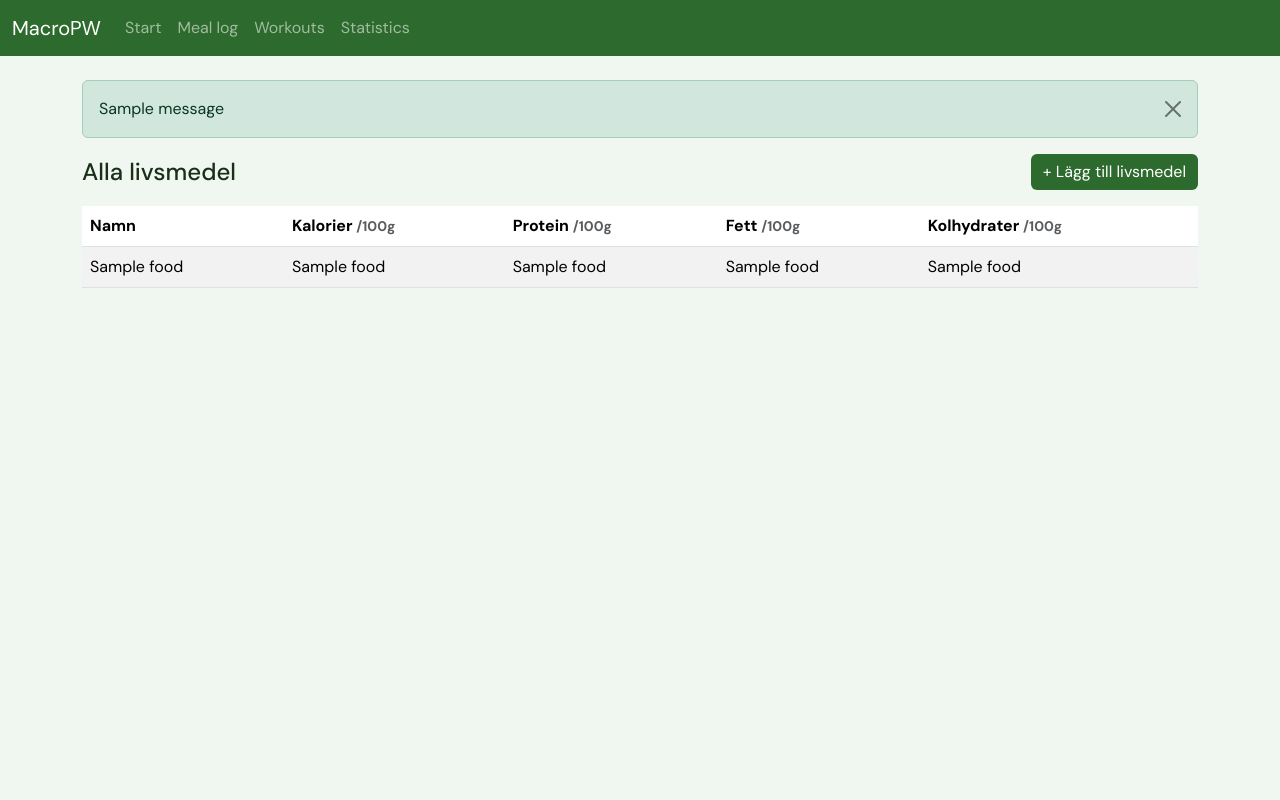
After one commit to Lindbergviktor/MacroPW, a Flask app: template templates/foods.html in a window 1280 px wide. The commit adds this page. Run offline with Flask 3, Linux system fonts and the light colour scheme; the template is opened without the code that fills it: most values are stand-ins (such as "Sample title", 1, 10 or a date in 2020); one stand-in notice (Sample message) is shown; parts of the project's set-up code (start-up, migrations or seed data) failed here and were passed over; some libraries are stand-ins or nearby versions.

Commit message:
livsmedel och meals
fixade en lista med alla livsmedel och färdiga måltider samt möjlighet att lägga till nya.

```diff
--- a/app.py
+++ b/app.py
@@ -1,6 +1,8 @@
-from flask import Flask, render_template
+from flask import Flask, render_template, request, redirect, url_for, flash
+from db import get_db_connection
 
 app = Flask(__name__)
+app.secret_key = "hemlig_nyckel"
 
 @app.route("/")
 def index():
@@ -8,7 +10,115 @@ def index():
 
 @app.route("/meals")
 def meals():
-    return render_template("meals.html")
+    conn = get_db_connection()
+    cur = conn.cursor()
+
+    # Hämta livsmedel
+    cur.execute("SELECT * FROM food;")
+    foods = cur.fetchall()
+
+    # Hämta sparade recept med ingredienser
+    cur.execute("""
+        SELECT m.meal_id, m.name, f.name, mi.amount
+        FROM meal m
+        JOIN meal_ingredient mi ON m.meal_id = mi.meal_id
+        JOIN food f ON mi.food_id = f.food_id
+        ORDER BY m.meal_id
+    """)
+    rows = cur.fetchall()
+
+    cur.close()
+    conn.close()
+
+    # Gruppera ingredienser per recept
+    meals_dict = {}
+    for meal_id, meal_name, food_name, amount in rows:
+        if meal_id not in meals_dict:
+            meals_dict[meal_id] = {"name": meal_name, "ingredients": []}
+        meals_dict[meal_id]["ingredients"].append({"food": food_name, "amount": amount})
+
+    return render_template("meals.html", foods=foods, meals=meals_dict.values())
+
+@app.route("/foods")
+def foods():
+    conn = get_db_connection()
+    cur = conn.cursor()
+    cur.execute("SELECT * FROM food;")
+    foods = cur.fetchall()
+    cur.close()
+    conn.close()
+    return render_template("foods.html", foods=foods)
+
+@app.route("/add_food", methods=["POST"])
+def add_food():
+    name = request.form["name"]
+    calories = request.form["calories"]
+    protein = request.form["protein"]
+    fat = request.form["fat"]
+    carbs = request.form["carbs"]
+
+    # Validering
+    if not name.strip():
+        flash("Namnet får inte vara tomt.", "danger")
+        return redirect(url_for("foods"))
+
+    if int(calories) <= 0:
+        flash("Kalorier måste vara större än 0.", "danger")
+        return redirect(url_for("foods"))
+
+    for value in [protein, fat, carbs]:
+        if float(value) < 0:
+            flash("Näringsvärden kan inte vara negativa.", "danger")
+            return redirect(url_for("foods"))
+
+    conn = get_db_connection()
+    cur = conn.cursor()
+    cur.execute(
+        "INSERT INTO food (name, calories, protein, fat, carbs) VALUES (%s, %s, %s, %s, %s)",
+        (name, calories, protein, fat, carbs)
+    )
+    conn.commit()
+    cur.close()
+    conn.close()
+
+    return redirect(url_for("foods"))
+
+@app.route("/add_meal", methods=["POST"])
+def add_meal():
+    meal_name = request.form["meal_name"]
+    food_ids = request.form.getlist("food_id[]")
+    amounts = request.form.getlist("amount[]")
+
+    # Validering
+    if not meal_name.strip():
+        flash("Namnet får inte vara tomt.", "danger")
+        return redirect(url_for("meals"))
+
+    for amount in amounts:
+        if float(amount) <= 0:
+            flash("Mängd måste vara större än 0.", "danger")
+            return redirect(url_for("meals"))
+
+    conn = get_db_connection()
+    cur = conn.cursor()
+
+    cur.execute(
+        "INSERT INTO meal (name, user_id) VALUES (%s, %s) RETURNING meal_id",
+        (meal_name, 1)
+    )
+    meal_id = cur.fetchone()[0]
+
+    for food_id, amount in zip(food_ids, amounts):
+        cur.execute(
+            "INSERT INTO meal_ingredient (meal_id, food_id, amount) VALUES (%s, %s, %s)",
+            (meal_id, food_id, amount)
+        )
+
+    conn.commit()
+    cur.close()
+    conn.close()
+
+    return redirect(url_for("meals"))
 
 @app.route("/statistics")
 def statistics():
--- /dev/null
+++ b/templates/foods.html
@@ -0,0 +1,146 @@
+<!doctype html>
+<html lang="en">
+  <head>
+    <meta charset="utf-8">
+    <meta name="viewport" content="width=device-width, initial-scale=1">
+    <title>MacroPW – Livsmedel</title>
+    <link href="https://cdn.jsdelivr.net/npm/bootstrap@5.3.8/dist/css/bootstrap.min.css" rel="stylesheet" integrity="sha384-sRIl4kxILFvY47J16cr9ZwB07vP4J8+LH7qKQnuqkuIAvNWLzeN8tE5YBujZqJLB" crossorigin="anonymous">
+    <link href="https://fonts.googleapis.com/css2?family=DM+Sans:wght@400;500;600;700&family=DM+Mono:wght@500&display=swap" rel="stylesheet">
+    <style>
+      :root {
+        --green-dark: #2d6a2d;
+        --green-mid: #4a9c4a;
+        --green-light: #7ec87e;
+        --green-pale: #c8e6c8;
+        --green-bg: #f0f7f0;
+        --text-dark: #1a2e1a;
+        --text-muted: #6b8f6b;
+        --card-bg: #ffffff;
+        --section-bg: #ddeedd;
+        --radius: 18px;
+        --radius-sm: 12px;
+      }
+
+      * { box-sizing: border-box; }
+
+      body {
+        font-family: 'DM Sans', sans-serif;
+        background: var(--green-bg);
+        color: var(--text-dark);
+        min-height: 100vh;
+        padding-bottom: 2rem;
+      }
+      .navbar { background: var(--green-dark) !important; }
+      .btn-green {
+        background-color: var(--green-dark);
+        color: white;
+        border: none;
+        }
+
+        .btn-green:hover {
+        background-color: var(--green-mid);
+        color: white;
+        }
+    </style>
+  </head>
+  <body>
+    <nav class="navbar navbar-expand-lg" data-bs-theme="dark">
+      <div class="container-fluid">
+        <a class="navbar-brand" href="{{ url_for('index') }}">MacroPW</a>
+        <button class="navbar-toggler" type="button" data-bs-toggle="collapse" data-bs-target="#navbarNavAltMarkup" aria-controls="navbarNavAltMarkup" aria-expanded="false" aria-label="Toggle navigation">
+          <span class="navbar-toggler-icon"></span>
+        </button>
+        <div class="collapse navbar-collapse" id="navbarNavAltMarkup">
+          <div class="navbar-nav">
+            <a class="nav-link" href="{{ url_for('index') }}">Start</a>
+            <a class="nav-link" href="{{ url_for('meals') }}">Meal log</a>
+            <a class="nav-link" href="{{ url_for('workouts') }}">Workouts</a>
+            <a class="nav-link" href="{{ url_for('statistics') }}">Statistics</a>
+          </div>
+        </div>
+      </div>
+    </nav>
+
+    <div class="container mt-4">
+        {% with messages = get_flashed_messages(with_categories=true) %}
+            {% if messages %}
+                {% for category, message in messages %}
+                <div class="alert alert-{{ category }} alert-dismissible fade show" role="alert">
+                    {{ message }}
+                    <button type="button" class="btn-close" data-bs-dismiss="alert"></button>
+                </div>
+                {% endfor %}
+            {% endif %}
+        {% endwith %}
+        <div class="d-flex justify-content-between align-items-center mb-3">
+            <h4 class="mb-0">Alla livsmedel</h4>
+            <button type="button" class="btn btn-green" data-bs-toggle="modal" data-bs-target="#addFoodModal">
+            + Lägg till livsmedel
+            </button>
+        </div>
+      <table class="table table-striped">
+        <thead>
+          <tr>
+            <th>Namn</th>
+            <th>Kalorier <small class="text-muted">/100g</small></th>
+            <th>Protein <small class="text-muted">/100g</small></th>
+            <th>Fett <small class="text-muted">/100g</small></th>
+            <th>Kolhydrater <small class="text-muted">/100g</small></th>
+          </tr>
+        </thead>
+        <tbody>
+          {% for food in foods %}
+          <tr>
+            <td>{{ food[1] }}</td>
+            <td>{{ food[2] }}</td>
+            <td>{{ food[3] }}</td>
+            <td>{{ food[4] }}</td>
+            <td>{{ food[5] }}</td>
+          </tr>
+          {% endfor %}
+        </tbody>
+      </table>
+    </div>
+
+    <div class="modal fade" id="addFoodModal" tabindex="-1" aria-labelledby="addFoodModalLabel" aria-hidden="true">
+        <div class="modal-dialog">
+            <div class="modal-content">
+
+                <div class="modal-header" style="background-color: var(--green-dark);">
+                    <h5 class="modal-title text-white" id="addFoodModalLabel">Lägg till livsmedel</h5>
+                    <button type="button" class="btn-close btn-close-white" data-bs-dismiss="modal" aria-label="Close"></button>
+                </div>
+
+                <div class="modal-body">
+                    <form method="POST" action="{{ url_for('add_food') }}">
+                        <div class="mb-3">
+                            <label class="form-label">Namn</label>
+                            <input type="text" class="form-control" name="name" required>
+                        </div>
+                        <div class="mb-3">
+                            <label class="form-label">Kalorier <small class="text-muted">/100g</small></label>
+                            <input type="number" class="form-control" name="calories" required>
+                        </div>
+                        <div class="mb-3">
+                            <label class="form-label">Protein <small class="text-muted">/100g</small></label>
+                            <input type="number" step="0.1" class="form-control" name="protein" required>
+                        </div>
+                        <div class="mb-3">
+                            <label class="form-label">Fett <small class="text-muted">/100g</small></label>
+                            <input type="number" step="0.1" class="form-control" name="fat" required>
+                        </div>
+                        <div class="mb-3">
+                            <label class="form-label">Kolhydrater <small class="text-muted">/100g</small></label>
+                            <input type="number" step="0.1" class="form-control" name="carbs" required>
+                        </div>
+                        <button type="submit" class="btn btn-green w-100">Spara</button>
+                    </form>
+                </div>
+
+            </div>
+        </div>
+    </div>
+
+    <script src="https://cdn.jsdelivr.net/npm/bootstrap@5.3.8/dist/js/bootstrap.bundle.min.js" integrity="sha384-FKyoEForCGlyvwx9Hj09JcYn3nv7wiPVlz7YYwJrWVcXK/BmnVDxM+D2scQbITxI" crossorigin="anonymous"></script>
+  </body>
+</html>
```
Also changed, not shown: templates/meals.html (+138 -4 lines).
